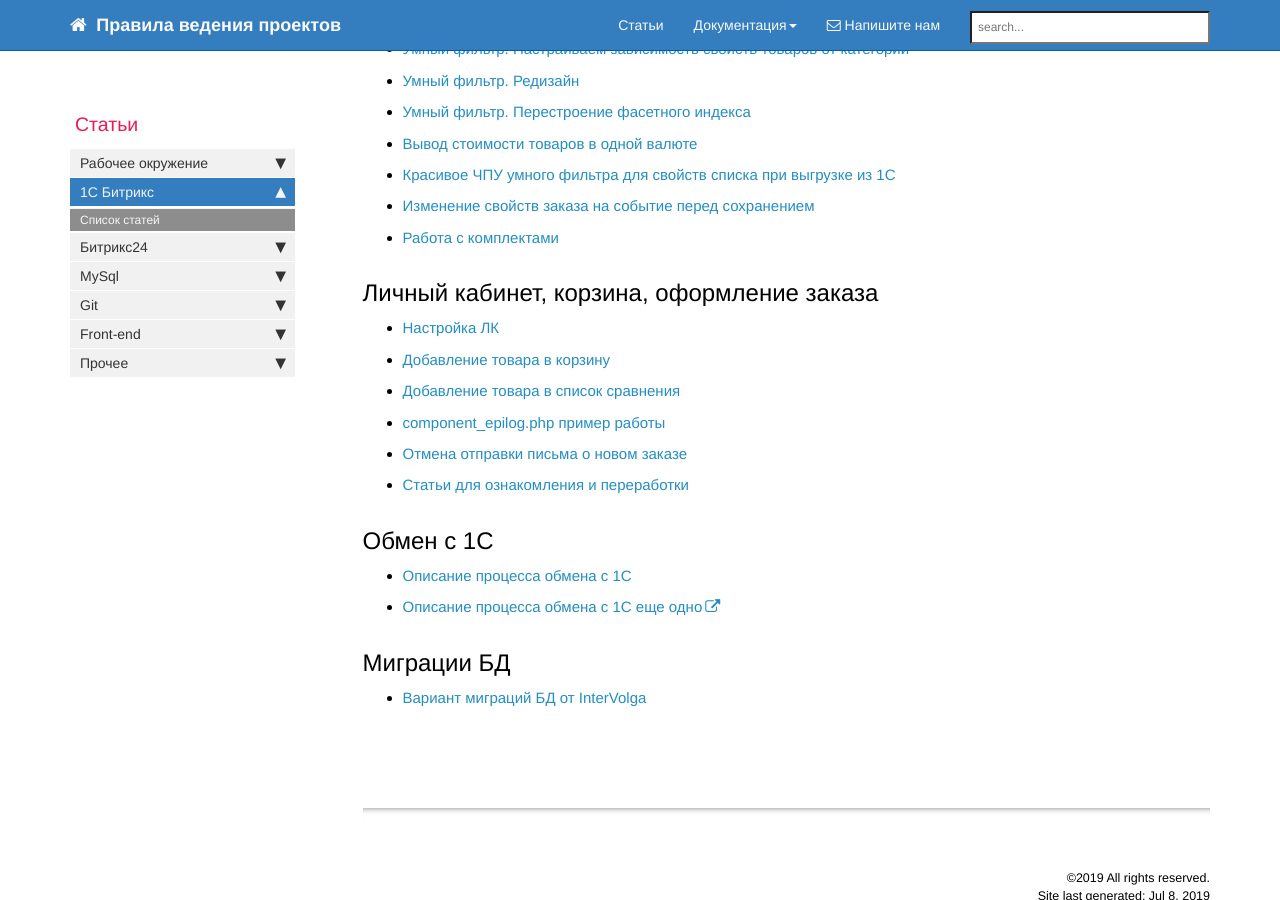
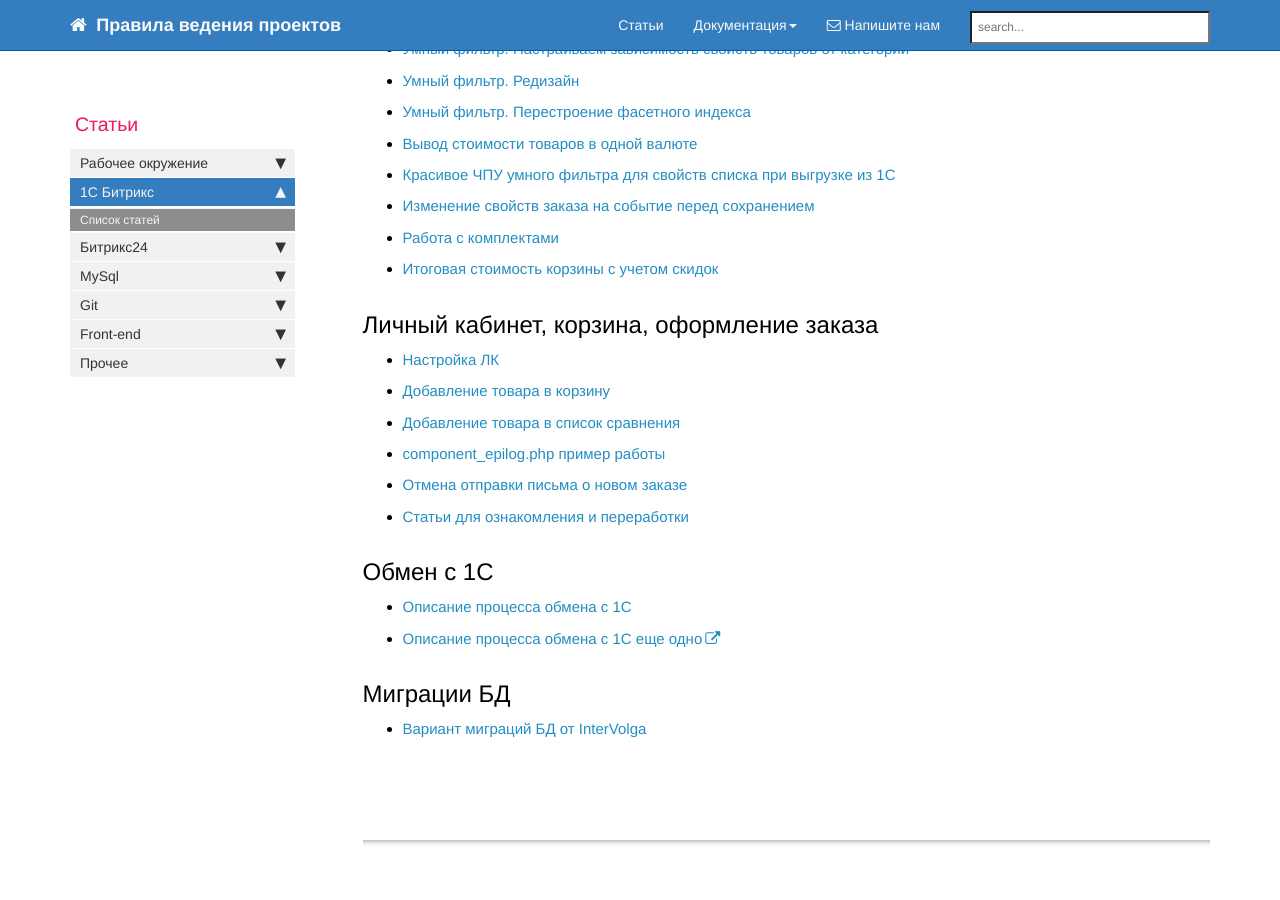
Before and after one commit to gdecider/gdecider.github.io, a Jekyll site: the page built from pages/articles/articles-g-cms-bitrix.md, in a window 1280 px wide and 900 px high, scrolled down 1343 px. Built offline with Jekyll 4.4.1, drawn with Linux system fonts in a browser that asks for light colours; nearby versions of some CDN libraries; comment, search, counter and statistics services are not loaded.

Commit message:
Update articles-g-cms-bitrix.md

```diff
--- a/pages/articles/articles-g-cms-bitrix.md
+++ b/pages/articles/articles-g-cms-bitrix.md
@@ -51,6 +51,7 @@ toc: false
 * [Красивое ЧПУ умного фильтра для свойств списка при выгрузке из 1С](/articles_bx-smart-filter-chpu-pri-vigruzke-iz-1c.html)
 * [Изменение свойств заказа на событие перед сохранением](/articles-bx-onsaleorderbefore-event.html)
 * [Работа с комплектами](/articles-bx-complects.html)
+* [Итоговая стоимость корзины с учетом скидок](/article-bx-basket-price-with-discounts.html)
 
 ## Личный кабинет, корзина, оформление заказа
 
```
